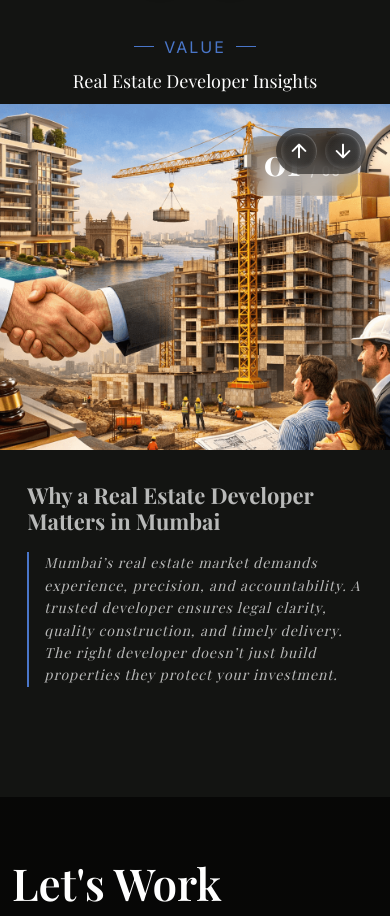
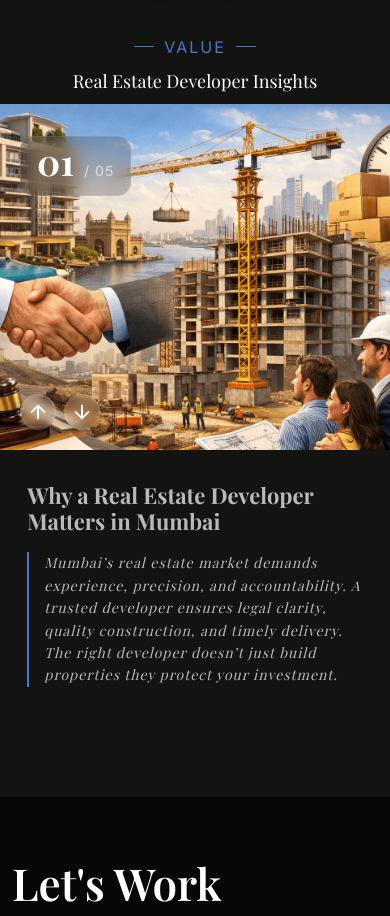
Before and after one commit to InventamTechSolution/Blanca-Realestate-react, a React (Vite) app: page /about in a window 390 px wide. Shown: the part 7960-8876 px from the top of the page. Built offline with nearby package versions, Linux system fonts and the light colour scheme.

Commit message:
made some chnages in a showcase section

```diff
--- a/src/components/about/ShowcaseSection/ShowcaseSection.css
+++ b/src/components/about/ShowcaseSection/ShowcaseSection.css
@@ -278,13 +278,14 @@
     }
 
     .navigation-arrows {
-        top: 24px;
-        right: 24px;
-        left: auto;
-        background: rgba(0, 0, 0, 0.52);
-        backdrop-filter: blur(10px);
-        padding: 5px;
-        border-radius: 30px;
+        bottom: 20px;
+        left: 20px;
+        top: auto;
+    }
+
+    .slide-counter {
+        left: 20px;
+        right: auto;
     }
 
     .nav-arrow {
```
